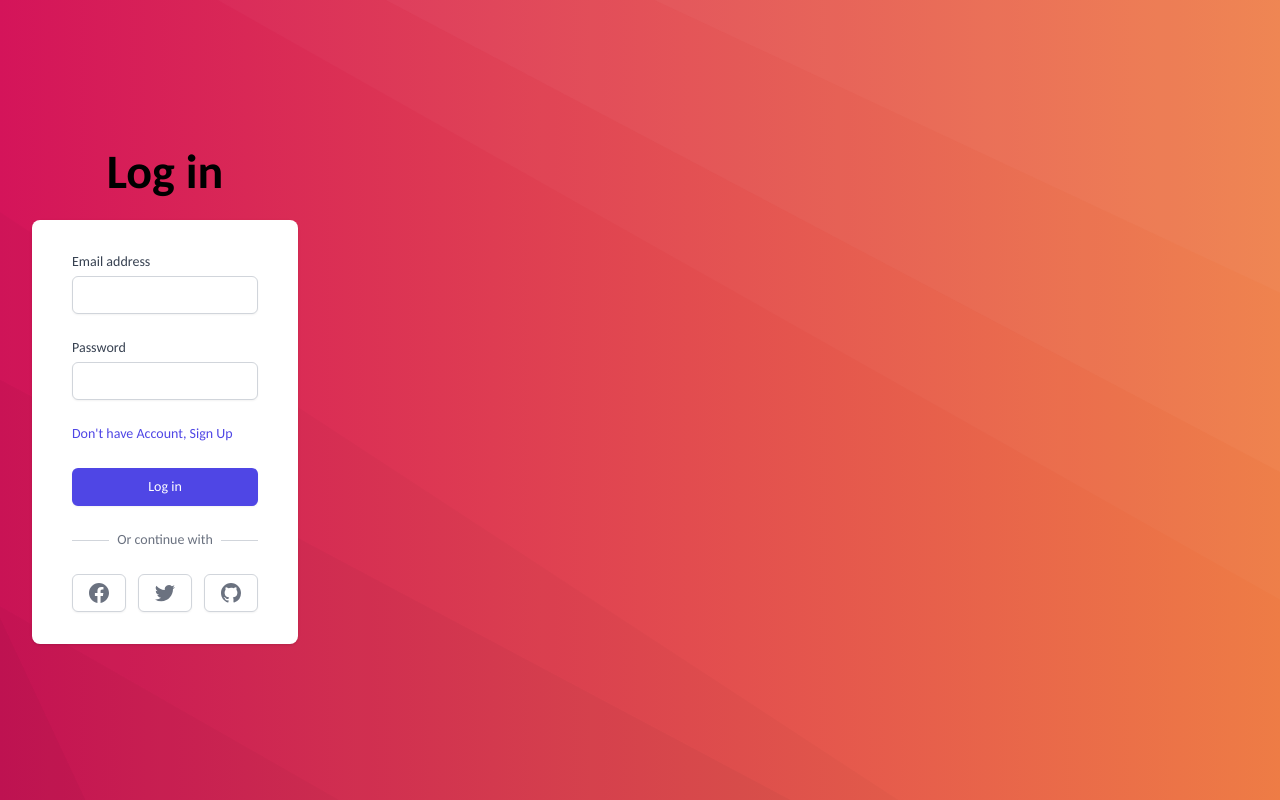
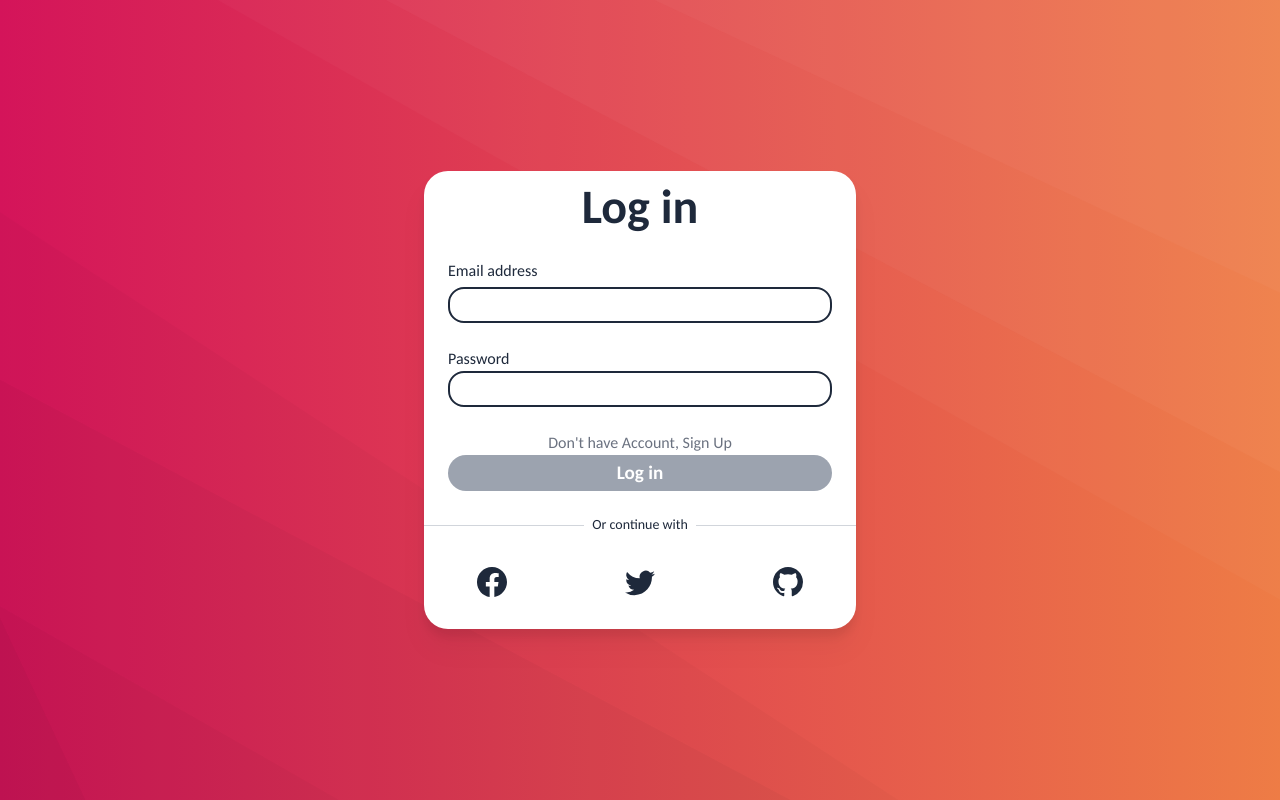
Before and after one commit to Switch0XD/Quiz_APP, a React (Create React App) app: page / in a window 1280 px wide. Built offline with nearby package versions, Linux system fonts and the light colour scheme; a web font is replaced by a local one.

Commit message:
login page ui updated

```diff
--- a/src/App.jsx
+++ b/src/App.jsx
@@ -1,11 +1,11 @@
 import React, { useState } from "react";
-import Login from './components/Login';
-import { BrowserRouter, Routes, Route } from 'react-router-dom';
-import Signup from './components/Signup';
-import Profile from './components/Profile';
-import Quiz from './components/Quiz';
+import Login from "./components/Login";
+import { BrowserRouter, Routes, Route } from "react-router-dom";
+import Signup from "./components/Signup";
+import Profile from "./components/Profile";
+import Quiz from "./components/Quiz";
 import Question from "./components/Questions";
-import SetupQuiz from "./components/course";
+import SetupQuiz from "./components/SetupQuiz";
 
 function App() {
   const [filters, setFilters] = useState({
@@ -21,11 +21,11 @@ function App() {
           <Route exact path="/signup" element={<Signup />} />
           <Route exact path="/profile" element={<Profile />} />
           {/* <Route exact path="/quiz/:name" element={<Quiz />} /> */}
-          <Route path="/quiz/:name" element={<SetupQuiz setFilters={setFilters} />} />
           <Route
-            path="/questions"
-            element={<Question filters={filters} />}
+            path="/quiz/:name"
+            element={<SetupQuiz setFilters={setFilters} />}
           />
+          <Route path="/questions" element={<Question filters={filters} />} />
         </Routes>
       </BrowserRouter>
     </div>
--- a/src/components/Login.jsx
+++ b/src/components/Login.jsx
@@ -1,98 +1,85 @@
-import React, {useState} from 'react'
-import {account} from '../appwrite/appwriteConfig'
-import { useNavigate } from 'react-router-dom'
+import React, { useState } from "react";
+import { account } from "../appwrite/appwriteConfig";
+import { useNavigate } from "react-router-dom";
+import Cards from "./Ui/Cards";
+import { BsFacebook } from "react-icons/bs";
+import { BsTwitter } from "react-icons/bs";
+import { BsGithub } from "react-icons/bs";
 const Login = () => {
-    const navigate = useNavigate()
+  const navigate = useNavigate();
   const [user, setUser] = useState({
-        email: '',
-        password: ''
-    })
+    email: "",
+    password: "",
+  });
 
   //login
   const loginUser = async (e) => {
-        e.preventDefault()
-        try{
-            await account.createEmailSession(user.email, user.password)
-            navigate("/profile") // where we want to redriect
-        }
-        catch(error){
+    e.preventDefault();
+    try {
+      await account.createEmailSession(user.email, user.password);
+      navigate("/profile"); // where we want to redriect
+    } catch (error) {
       console.log(error);
     }
-    }
-
+  };
 
   return (
-    <>
-      <div className="min-h-full flex flex-col justify-center py-12 sm:px-6 lg:px-8">
-        <div className="text-center font-bold text-2xl">Log in</div>
-        <div className="mt-8 sm:mx-auto sm:w-full sm:max-w-md">
-          <div className="bg-white py-8 px-4 shadow sm:rounded-lg sm:px-10">
-            <form className="space-y-6" action="#" method="POST">
-              <div>
-                <label
-                  htmlFor="email"
-                  className="block text-sm font-medium text-gray-700"
-                >
+    <div className="flex w-screen place-content-center items-center">
+      <Cards className="w-auto h-auto">
+        <div className="text-l text-center font-bold pb-4 text-slate-800">
+          Log in
+        </div>
+        <form className="pl-6 pr-6 flex flex-col" action="#" method="POST">
+          {/* Email */}
+          <label htmlFor="email" className="pb-1 text-slate-800">
             Email address
           </label>
-                <div className="mt-1">
           <input
             id="email"
             name="email"
             type="email"
             autoComplete="email"
             required
-                    className="appearance-none block w-full px-3 py-2 border border-gray-300 rounded-md shadow-sm placeholder-gray-400 focus:outline-none focus:ring-indigo-500 focus:border-indigo-500 sm:text-sm"
-                    onChange={(e)=>{
+            className="border-2 border-slate-800 w-96 rounded-2xl pt-1 pb-1 pr-2 pl-2"
+            onChange={(e) => {
               setUser({
                 ...user,
-                            email: e.target.value
-                        })
+                email: e.target.value,
+              });
             }}
           />
-                </div>
-              </div>
-
-              <div>
-                <label
-                  htmlFor="password"
-                  className="block text-sm font-medium text-gray-700"
-                >
+          {/* Password */}
+          <label htmlFor="password" className="pt-6 text-slate-800">
             Password
           </label>
-                <div className="mt-1">
           <input
             id="password"
             name="password"
             type="password"
             autoComplete="current-password"
             required
-                    className="appearance-none block w-full px-3 py-2 border border-gray-300 rounded-md shadow-sm placeholder-gray-400 focus:outline-none focus:ring-indigo-500 focus:border-indigo-500 sm:text-sm"
-                    onChange={(e)=>{
+            className="border-2 border-slate-800 w-96 rounded-2xl pt-1 pb-1 pr-2 pl-2"
+            onChange={(e) => {
               setUser({
                 ...user,
-                            password: e.target.value
-                        })
+                password: e.target.value,
+              });
             }}
           />
-                </div>
-              </div>
-
-              <div className="flex items-center justify-between">
-                <div className="text-sm">
+          {/* Signin option */}
+          <div className="flex place-content-center items-center pt-6">
             <a
               href="/signup"
-                    className="font-medium text-indigo-600 hover:text-indigo-500"
+              className="font-medium text-center text-gray-500 hover:text-indigo-300"
             >
               Don't have Account, Sign Up
             </a>
           </div>
-              </div>
-
+          {/* Button */}
           <div>
             <button
               type="submit"
-                  className="w-full flex justify-center py-2 px-4 border border-transparent rounded-md shadow-sm text-sm font-medium text-white bg-indigo-600 hover:bg-indigo-700 focus:outline-none focus:ring-2 focus:ring-offset-2 focus:ring-indigo-500"
+              className="w-96 bg-gray-400 text-white rounded-3xl p-1 btn-txt hover:bg-slate-800 hover:drop-shadow-md ease-in-out duration-300"
               onClick={loginUser}
             >
               Log in
@@ -100,13 +87,13 @@ const Login = () => {
           </div>
         </form>
 
-            <div className="mt-6">
+        <div className="mt-6 mb-6">
           <div className="relative">
             <div className="absolute inset-0 flex items-center">
               <div className="w-full border-t border-gray-300" />
             </div>
             <div className="relative flex justify-center text-sm">
-                  <span className="px-2 bg-white text-gray-500">
+              <span className="px-2 bg-white text-slate-800">
                 Or continue with
               </span>
             </div>
@@ -116,68 +103,34 @@ const Login = () => {
             <div>
               <a
                 href="/"
-                    className="w-full inline-flex justify-center py-2 px-4 border border-gray-300 rounded-md shadow-sm bg-white text-sm font-medium text-gray-500 hover:bg-gray-50"
+                className="w-full inline-flex justify-center py-2 px-4 text-3xl font-medium text-slate-800 hover:bg-gray-50"
               >
-                    <span className="sr-only">Sign in with Facebook</span>
-                    <svg
-                      className="w-5 h-5"
-                      aria-hidden="true"
-                      fill="currentColor"
-                      viewBox="0 0 20 20"
-                    >
-                      <path
-                        fillRule="evenodd"
-                        d="M20 10c0-5.523-4.477-10-10-10S0 4.477 0 10c0 4.991 3.657 9.128 8.438 9.878v-6.987h-2.54V10h2.54V7.797c0-2.506 1.492-3.89 3.777-3.89 1.094 0 2.238.195 2.238.195v2.46h-1.26c-1.243 0-1.63.771-1.63 1.562V10h2.773l-.443 2.89h-2.33v6.988C16.343 19.128 20 14.991 20 10z"
-                        clipRule="evenodd"
-                      />
-                    </svg>
+                <BsFacebook />
               </a>
             </div>
 
             <div>
               <a
                 href="/"
-                    className="w-full inline-flex justify-center py-2 px-4 border border-gray-300 rounded-md shadow-sm bg-white text-sm font-medium text-gray-500 hover:bg-gray-50"
+                className="w-full inline-flex justify-center py-2 px-4 text-3xl font-medium text-slate-800 hover:bg-gray-50"
               >
-                    <span className="sr-only">Sign in with Twitter</span>
-                    <svg
-                      className="w-5 h-5"
-                      aria-hidden="true"
-                      fill="currentColor"
-                      viewBox="0 0 20 20"
-                    >
-                      <path d="M6.29 18.251c7.547 0 11.675-6.253 11.675-11.675 0-.178 0-.355-.012-.53A8.348 8.348 0 0020 3.92a8.19 8.19 0 01-2.357.646 4.118 4.118 0 001.804-2.27 8.224 8.224 0 01-2.605.996 4.107 4.107 0 00-6.993 3.743 11.65 11.65 0 01-8.457-4.287 4.106 4.106 0 001.27 5.477A4.073 4.073 0 01.8 7.713v.052a4.105 4.105 0 003.292 4.022 4.095 4.095 0 01-1.853.07 4.108 4.108 0 003.834 2.85A8.233 8.233 0 010 16.407a11.616 11.616 0 006.29 1.84" />
-                    </svg>
+                <BsTwitter />
               </a>
             </div>
 
             <div>
               <a
                 href="/"
-                    className="w-full inline-flex justify-center py-2 px-4 border border-gray-300 rounded-md shadow-sm bg-white text-sm font-medium text-gray-500 hover:bg-gray-50"
+                className="w-full inline-flex justify-center py-2 px-4 text-3xl font-medium text-slate-800 hover:bg-gray-50"
               >
-                    <span className="sr-only">Sign in with GitHub</span>
-                    <svg
-                      className="w-5 h-5"
-                      aria-hidden="true"
-                      fill="currentColor"
-                      viewBox="0 0 20 20"
-                    >
-                      <path
-                        fillRule="evenodd"
-                        d="M10 0C4.477 0 0 4.484 0 10.017c0 4.425 2.865 8.18 6.839 9.504.5.092.682-.217.682-.483 0-.237-.008-.868-.013-1.703-2.782.605-3.369-1.343-3.369-1.343-.454-1.158-1.11-1.466-1.11-1.466-.908-.62.069-.608.069-.608 1.003.07 1.531 1.032 1.531 1.032.892 1.53 2.341 1.088 2.91.832.092-.647.35-1.088.636-1.338-2.22-.253-4.555-1.113-4.555-4.951 0-1.093.39-1.988 1.029-2.688-.103-.253-.446-1.272.098-2.65 0 0 .84-.27 2.75 1.026A9.564 9.564 0 0110 4.844c.85.004 1.705.115 2.504.337 1.909-1.296 2.747-1.027 2.747-1.027.546 1.379.203 2.398.1 2.651.64.7 1.028 1.595 1.028 2.688 0 3.848-2.339 4.695-4.566 4.942.359.31.678.921.678 1.856 0 1.338-.012 2.419-.012 2.747 0 .268.18.58.688.482A10.019 10.019 0 0020 10.017C20 4.484 15.522 0 10 0z"
-                        clipRule="evenodd"
-                      />
-                    </svg>
+                <BsGithub />
               </a>
             </div>
           </div>
         </div>
+      </Cards>
     </div>
-        </div>
-      </div>
-    </>
-  )
-}
+  );
+};
 
-export default Login
+export default Login;
--- a/src/components/Ui/Cards.jsx
+++ b/src/components/Ui/Cards.jsx
@@ -1,11 +1,9 @@
 import React from "react";
 
-const Card = ({ children }) => {
-  return (
-    <div className="h-auto w-auto max-w-5xl bg-white rounded-3xl drop-shadow-xl flex flex-col">
-      {children}
-    </div>
-  );
+const cardClassName = `bg-white rounded-3xl drop-shadow-xl flex flex-col`;
+
+const Card = ({ children, className }) => {
+  return <div className={`${cardClassName} ${className}`}>{children}</div>;
 };
 
 export default Card;
--- a/src/index.css
+++ b/src/index.css
@@ -11,7 +11,6 @@ code {
   font-family: source-code-pro, Menlo, Monaco, Consolas, 'Courier New',
     monospace;
 } */
-
 
 @import url("https://fonts.googleapis.com/css2?family=Carlito:wght@400;700&display=swap");
 
@@ -44,3 +43,14 @@ code {
   font-size: 1.2rem;
   font-weight: 700;
 }
+
+/* Hide scrollbar for Chrome, Safari and Opera */
+.hideScroll::-webkit-scrollbar {
+  display: none;
+}
+
+/* Hide scrollbar for IE, Edge and Firefox */
+.hideScroll {
+  -ms-overflow-style: none; /* IE and Edge */
+  scrollbar-width: none; /* Firefox */
+}
```
Also changed, not shown: src/components/Questions.jsx (+20 -15 lines), src/components/Quiz.jsx (+9 -10 lines), src/components/SetupQuiz.jsx (renamed from src/components/course.jsx, +12 -9 lines). Lines whose indentation alone changed are shown as unchanged.
